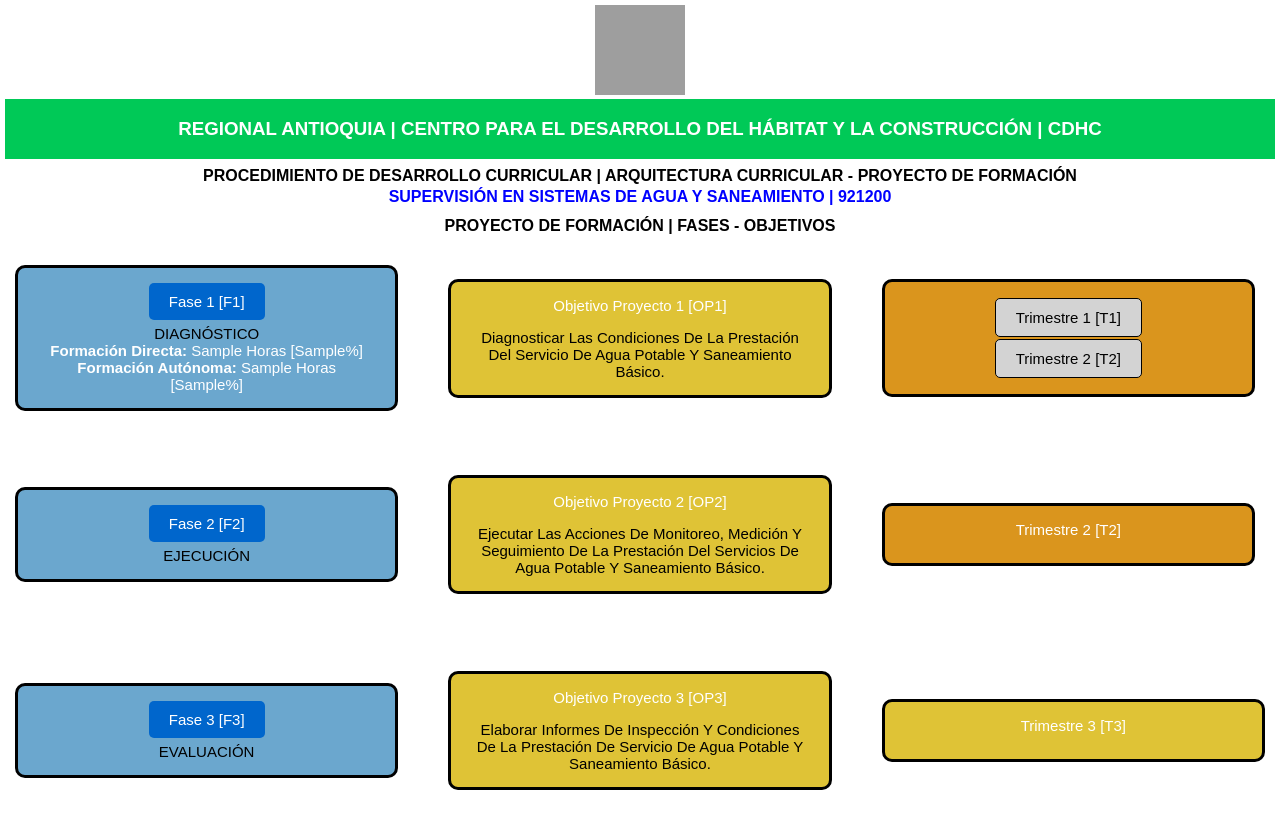
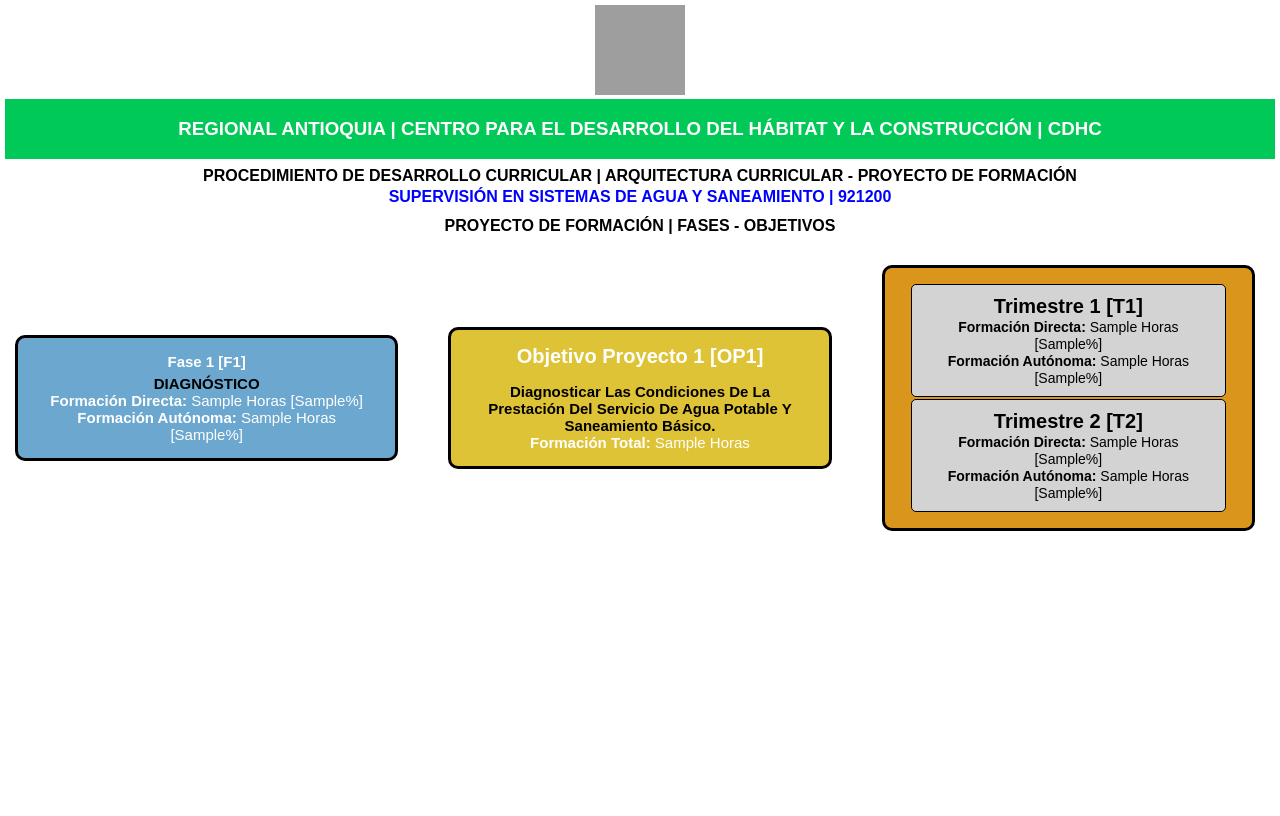
Before and after one commit to DiegoFOsorio860/Arquitectura, a Flask app: template templates/estructura.html in a window 1280 px wide. Shown: the top 816 px of the page. Run offline with Flask 3, Linux system fonts and the light colour scheme; the template is opened without the code that fills it: most values are stand-ins (such as "Sample title", 1, 10 or a date in 2020); parts of the project's set-up code (start-up, migrations or seed data) failed here and were passed over; grey boxes are pictures that could not be loaded.

Commit message:
Modificado 5

```diff
--- a/templates/estructura.html
+++ b/templates/estructura.html
@@ -76,20 +76,38 @@
 <body>
     <div class="phase-buttons">
         <div class="phase-button" id="fase1">
-            <a href="/fase1" class="button">Fase 1 [F1]</a>
-            <span class="button-description">DIAGNÓSTICO</span>
+            <a class="button_text"><b>Fase 1 [F1]</b></a>
+            <span class="button-description"><b>DIAGNÓSTICO</b></span>
             <span><b> Formación Directa:</b> {{ valor1 }} Horas [{{ valor2 }}%]</span>
             <span><b>Formación Autónoma:</b> {{ valor3 }} Horas [{{ valor4 }}%]</span>
-       </div>
+        </div>
         <div class="objetive-button" id="proyecto1">
-            <span class="button-text">Objetivo Proyecto 1 [OP1]</span>
-            <span class="button-description">Diagnosticar las condiciones de la prestación del servicio de agua potable y saneamiento básico.</span>
+            <span class="button-text" style="font-size: 20px;"><b>Objetivo Proyecto 1 [OP1]</b></span>
+            <span class="button-description"><b>Diagnosticar las condiciones de la prestación del servicio de agua potable y saneamiento básico.</b></span>
+            <span><b>Formación Total:</b> {{ valor5 }} Horas</span>
         </div>
-        <div class="trimestre-button">
-            <a href="/trimestre1" class="button_trimestre">Trimestre 1 [T1]</a>
-            <a href="/trimestre2" class="button_trimestre">Trimestre 2 [T2]</a>
+            <div class="trimestre-button">
+                <a href="/trimestre1" class="button_trimestre">
+                    <div class="trimestre-text" style="font-size: 20px;"><b>Trimestre 1 [T1]</b></div>
+                    <div class="trimestre-content">
+                        <span style="font-size: 14px;"><b>Formación Directa:</b> {{ valor6 }} Horas [{{ valor7 }}%]</span>
+                        <br>
+                        <span style="font-size: 14px;"><b>Formación Autónoma:</b> {{ valor8 }} Horas [{{ valor9 }}%]</span>
+                    </div>
+                </a>
+                <a href="/trimestre2" class="button_trimestre">
+                    <div class="trimestre-text" style="font-size: 20px;"><b>Trimestre 2 [T2]</b></div>
+                    <div class="trimestre-content">
+                        <span style="font-size: 14px;"><b>Formación Directa:</b> {{ valor10 }} Horas [{{ valor11 }}%]</span>
+                        <br>
+                        <span style="font-size: 14px;"><b>Formación Autónoma:</b> {{ valor12 }} Horas [{{ valor13 }}%]</span>
+                    </div>
+                </a>
         </div>
-        <!-- Flecha que conecta Fase 1 con Objetivo Proyecto 1 -->
+    </div>
+</body>
+
+       <!-- Flecha que conecta Fase 1 con Objetivo Proyecto a1 a-aa->
         <div class="arrow arrow-down"></div>
         <div class="phase-button">
             <a href="/fase2" class="button">Fase 2 [F2]</a>
```
